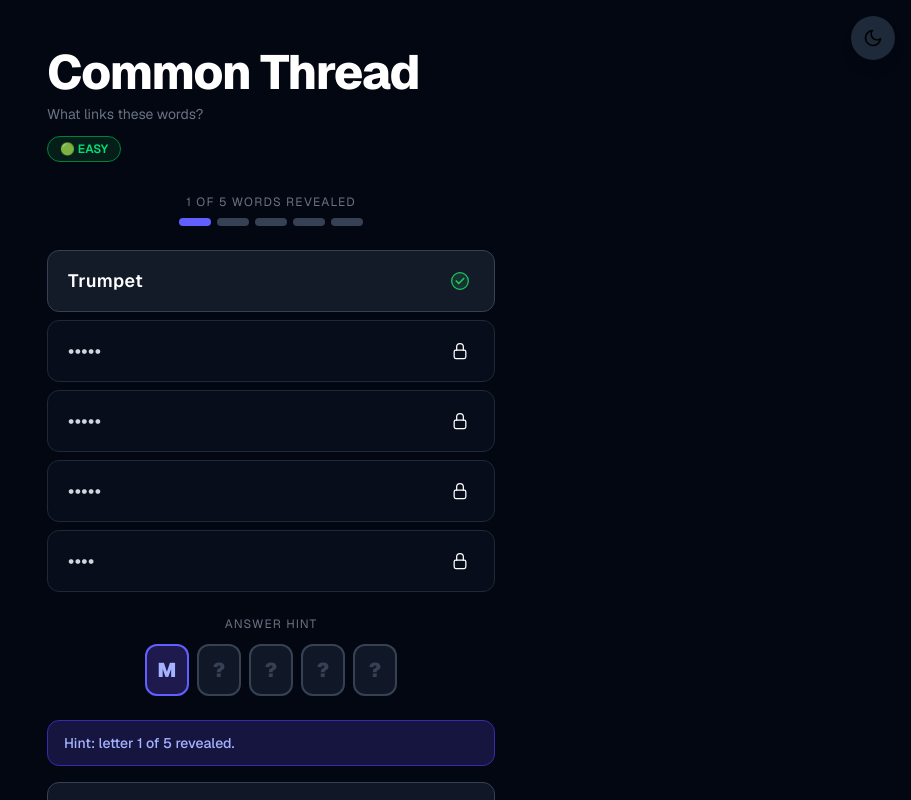
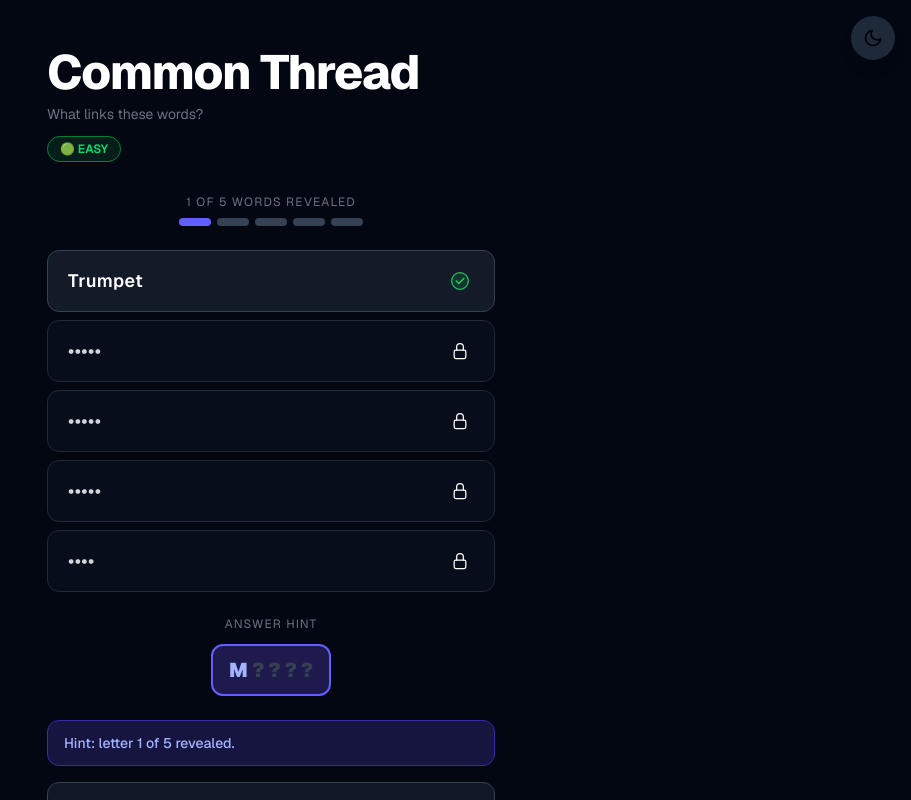
Before and after one commit to Utsab-crompoide/train-brain, a Next.js app: page /commonThread in a window 1280 px wide. Both pictures are taken after a click on the button "Word Hint". Shown: the top 800 px of the page, without its empty margins (369-1280 px from the left). Built offline with nearby package versions, Linux system fonts and the light colour scheme.

Commit message:
HInt box fixes

```diff
--- a/app/commonThread/page.tsx
+++ b/app/commonThread/page.tsx
@@ -50,31 +50,23 @@ function ProgressDots({ total, revealed, isDark }: { total: number; revealed: nu
 }
 
 function HintBoxes({ answer, hintsRevealed, gameStatus, isDark }: { answer: string; hintsRevealed: number; gameStatus: "playing" | "won" | "lost"; isDark: boolean }) {
+  const isGuessRevealed = gameStatus !== "playing";
+
   return (
-    <div className="flex gap-2 flex-wrap justify-center">
+    <div
+      className={`flex items-center justify-center gap-1 px-4 rounded-xl border-2 text-xl font-black transition-all duration-300 ${
+        hintsRevealed > 0 ? "border-indigo-500 bg-indigo-950" : isGuessRevealed ? (isDark ? "border-gray-600 bg-gray-800" : "border-gray-300 bg-gray-200") : isDark ? "border-gray-700 bg-gray-900" : "border-gray-200 bg-gray-100"
+      }`}
+      style={{ height: 52, minWidth: 44 }}
+    >
       {answer.split("").map((char, i) => {
         const isHintRevealed = i < hintsRevealed;
-        const isGuessRevealed = gameStatus !== "playing";
         const shouldShowChar = isHintRevealed || isGuessRevealed;
 
         return (
-          <div
-            key={i}
-            className={`flex items-center justify-center rounded-xl border-2 text-xl font-black transition-all duration-300 ${
-              isHintRevealed
-                ? "border-indigo-500 bg-indigo-950 text-indigo-300"
-                : isGuessRevealed
-                  ? isDark
-                    ? "border-gray-600 bg-gray-800 text-gray-400"
-                    : "border-gray-300 bg-gray-200 text-gray-500"
-                  : isDark
-                    ? "border-gray-700 bg-gray-900 text-gray-700"
-                    : "border-gray-200 bg-gray-100 text-gray-300"
-            }`}
-            style={{ width: 44, height: 52 }}
-          >
+          <span key={i} className={`transition-all duration-300 ${isHintRevealed ? "text-indigo-300" : isGuessRevealed ? (isDark ? "text-gray-400" : "text-gray-500") : isDark ? "text-gray-700" : "text-gray-300"}`}>
             {shouldShowChar ? char.toUpperCase() : "?"}
-          </div>
+          </span>
         );
       })}
     </div>
```
